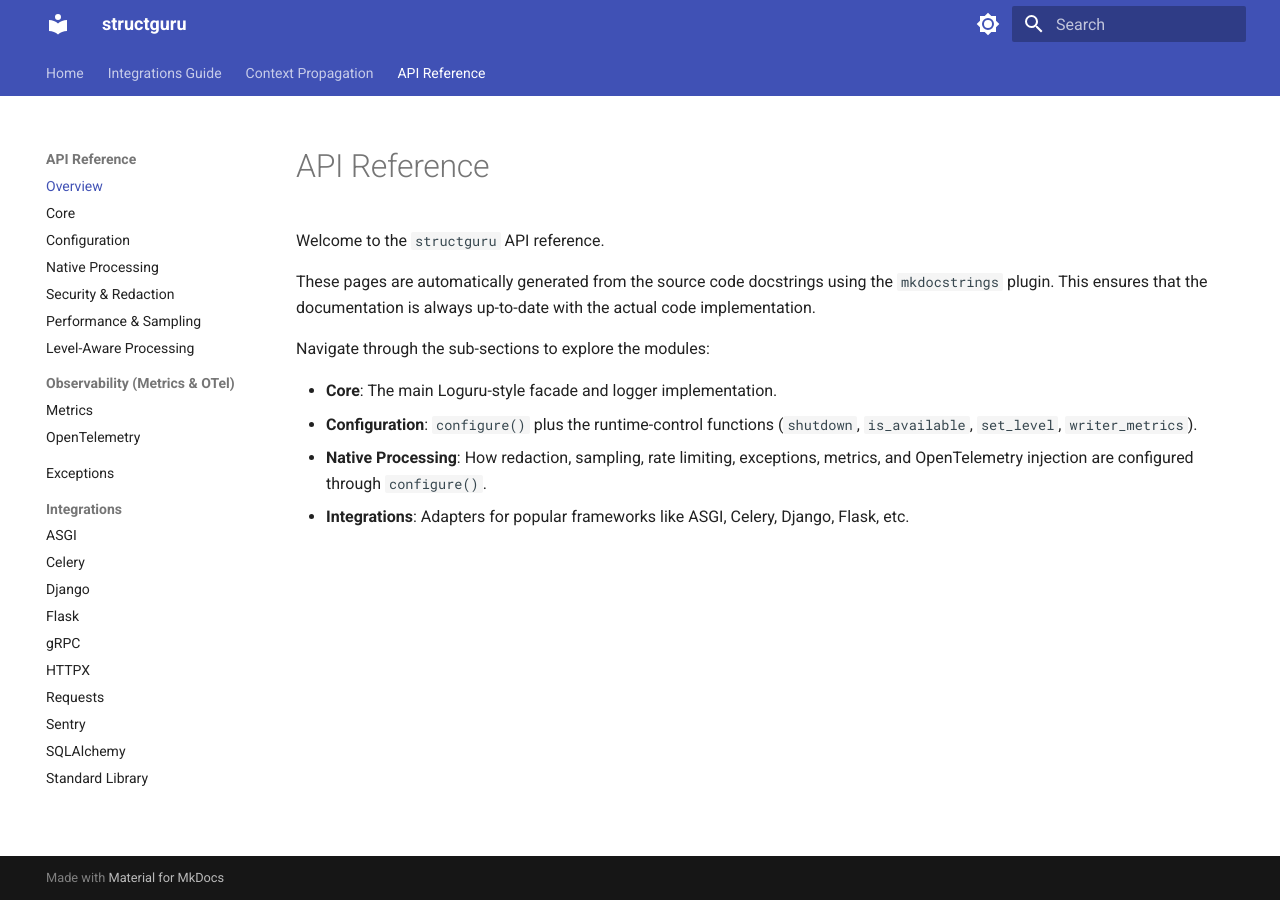
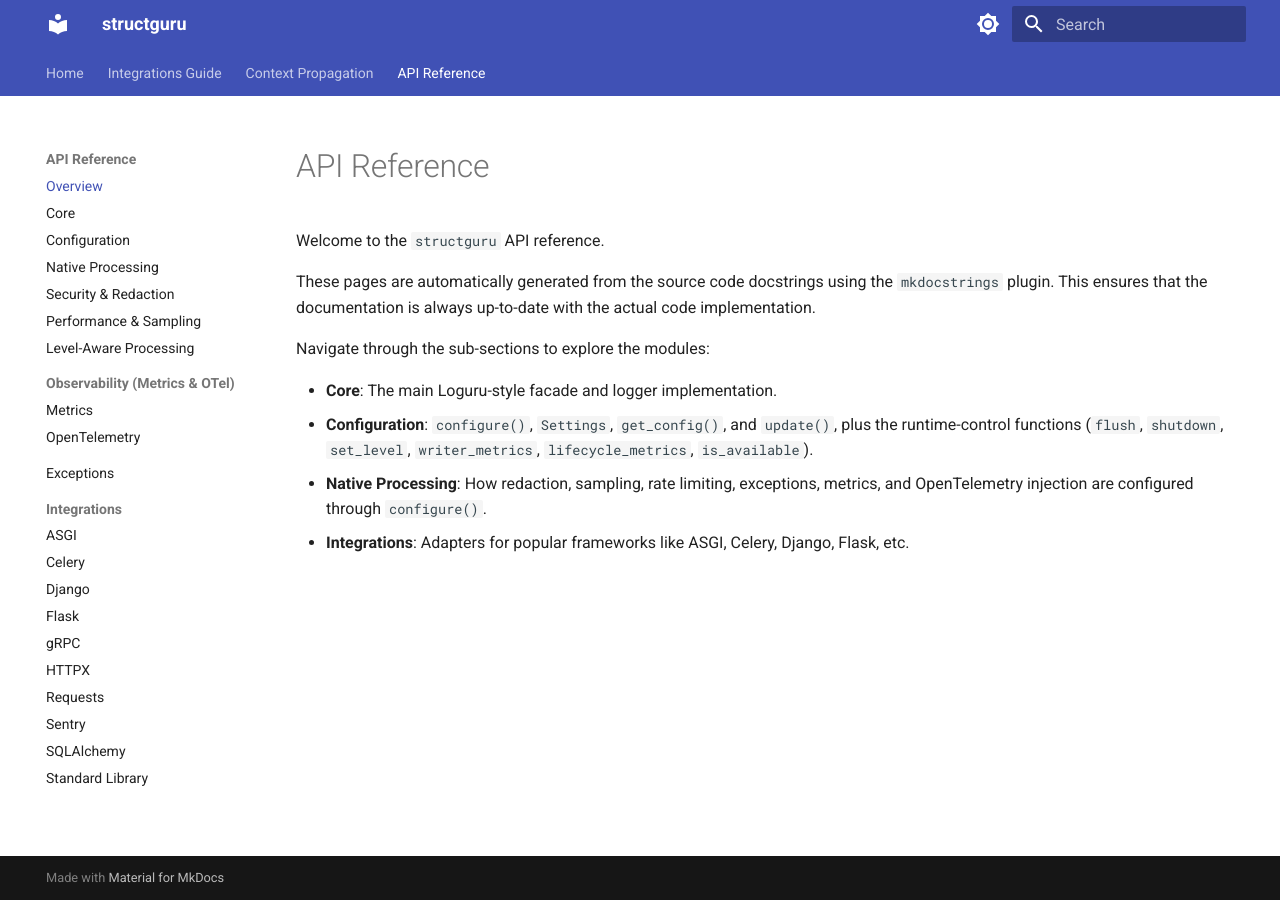
Before and after one commit to kidoz/structguru, an MkDocs documentation site: the page built from docs/api/index.md, in a window 1280 px wide. Built offline with MkDocs 1.6.1 and Material for MkDocs 9.7.7, drawn with Linux system fonts in a browser that asks for light colours.

Commit message:
List Settings, get_config, update, flush, and lifecycle_metrics in the API overview

```diff
--- a/docs/api/index.md
+++ b/docs/api/index.md
@@ -7,8 +7,9 @@ These pages are automatically generated from the source code docstrings using th
 Navigate through the sub-sections to explore the modules:
 
 *   **Core**: The main Loguru-style facade and logger implementation.
-*   **Configuration**: `configure()` plus the runtime-control functions
-    (`shutdown`, `is_available`, `set_level`, `writer_metrics`).
+*   **Configuration**: `configure()`, `Settings`, `get_config()`, and `update()`,
+    plus the runtime-control functions (`flush`, `shutdown`, `set_level`,
+    `writer_metrics`, `lifecycle_metrics`, `is_available`).
 *   **Native Processing**: How redaction, sampling, rate limiting, exceptions,
     metrics, and OpenTelemetry injection are configured through `configure()`.
 *   **Integrations**: Adapters for popular frameworks like ASGI, Celery, Django, Flask, etc.
```
